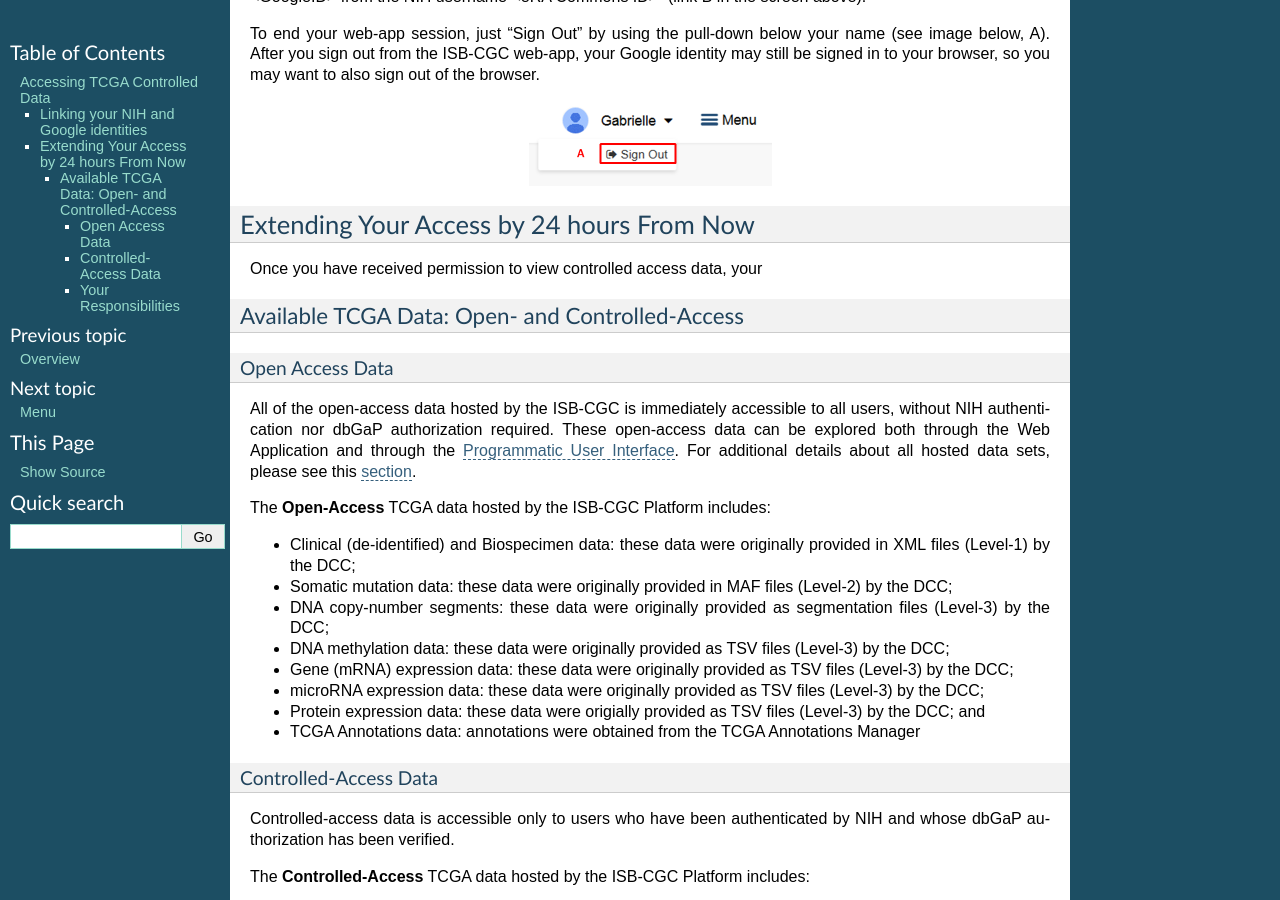
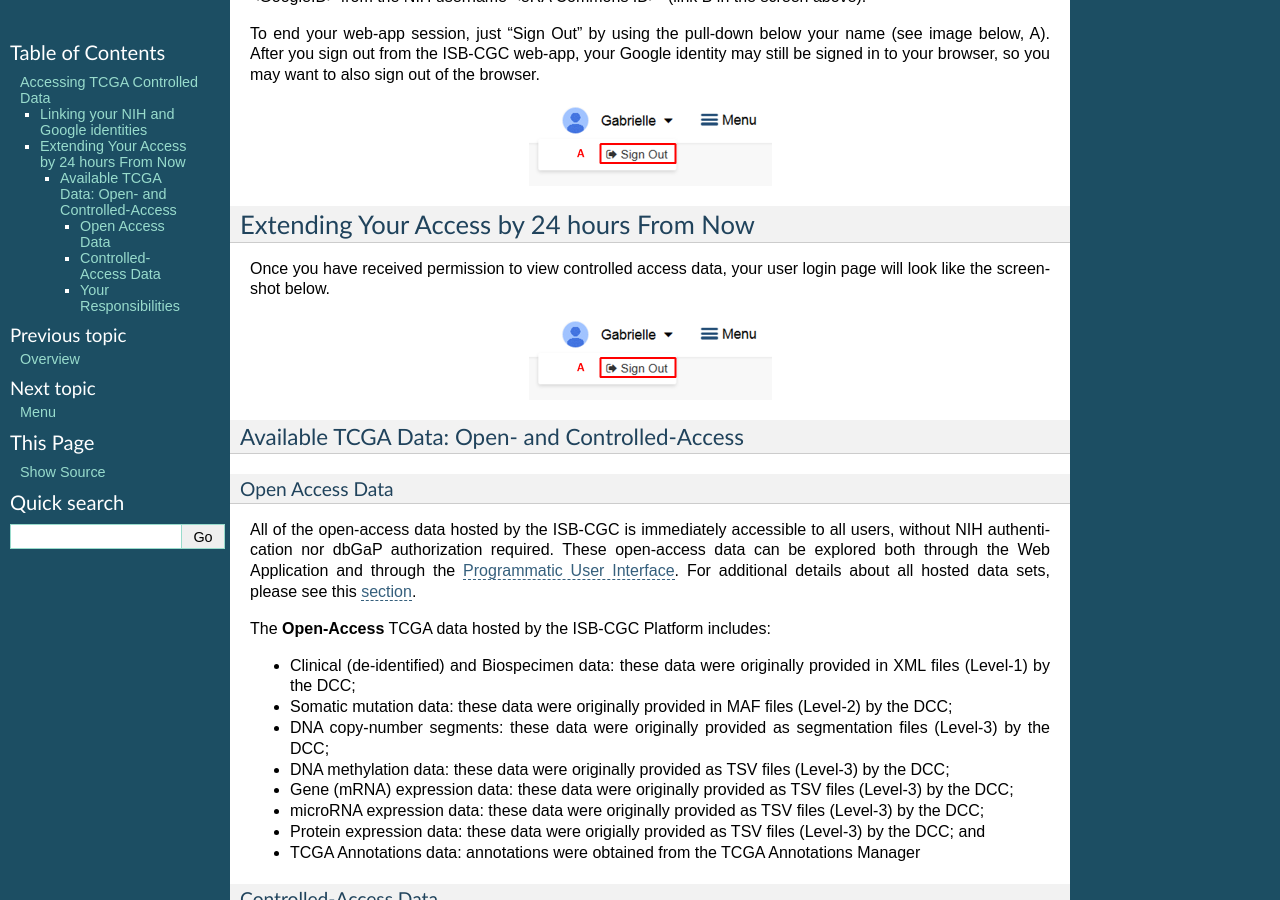
Before and after one commit to isb-cgc/readthedocs, a Sphinx documentation site: the page built from docs/source/sections/webapp/Gaining-Access-To-TCGA-Contolled-Access-Data.rst, in a window 1280 px wide and 900 px high, scrolled down 2072 px. Built offline with Sphinx 7.4.7, drawn with Linux system fonts in a browser that asks for light colours.

Commit message:
Update Gaining-Access-To-TCGA-Contolled-Access-Data.rst

```diff
--- a/docs/source/sections/webapp/Gaining-Access-To-TCGA-Contolled-Access-Data.rst
+++ b/docs/source/sections/webapp/Gaining-Access-To-TCGA-Contolled-Access-Data.rst
@@ -73,7 +73,11 @@ still be signed in to your browser, so you may want to also sign out of the brow
 
 Extending Your Access by 24 hours From Now
 ******************************************
-Once you have received permission to view controlled access data, your
+Once you have received permission to view controlled access data, your user login page will look like the screenshot below.
+
+.. image:: SignOut.png
+   :scale: 50
+   :align: center
 
 
 Available TCGA Data: Open- and Controlled-Access
```
